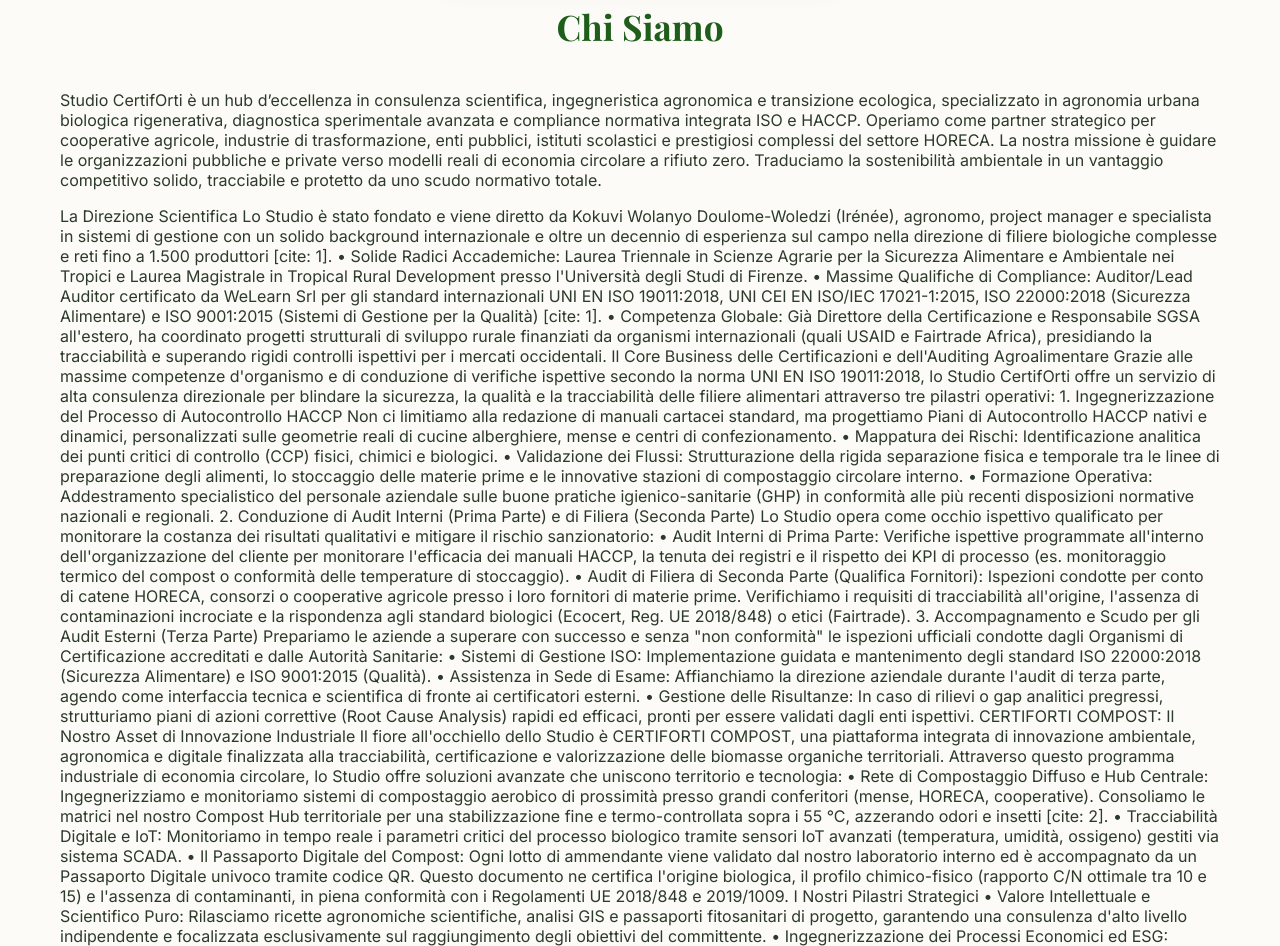
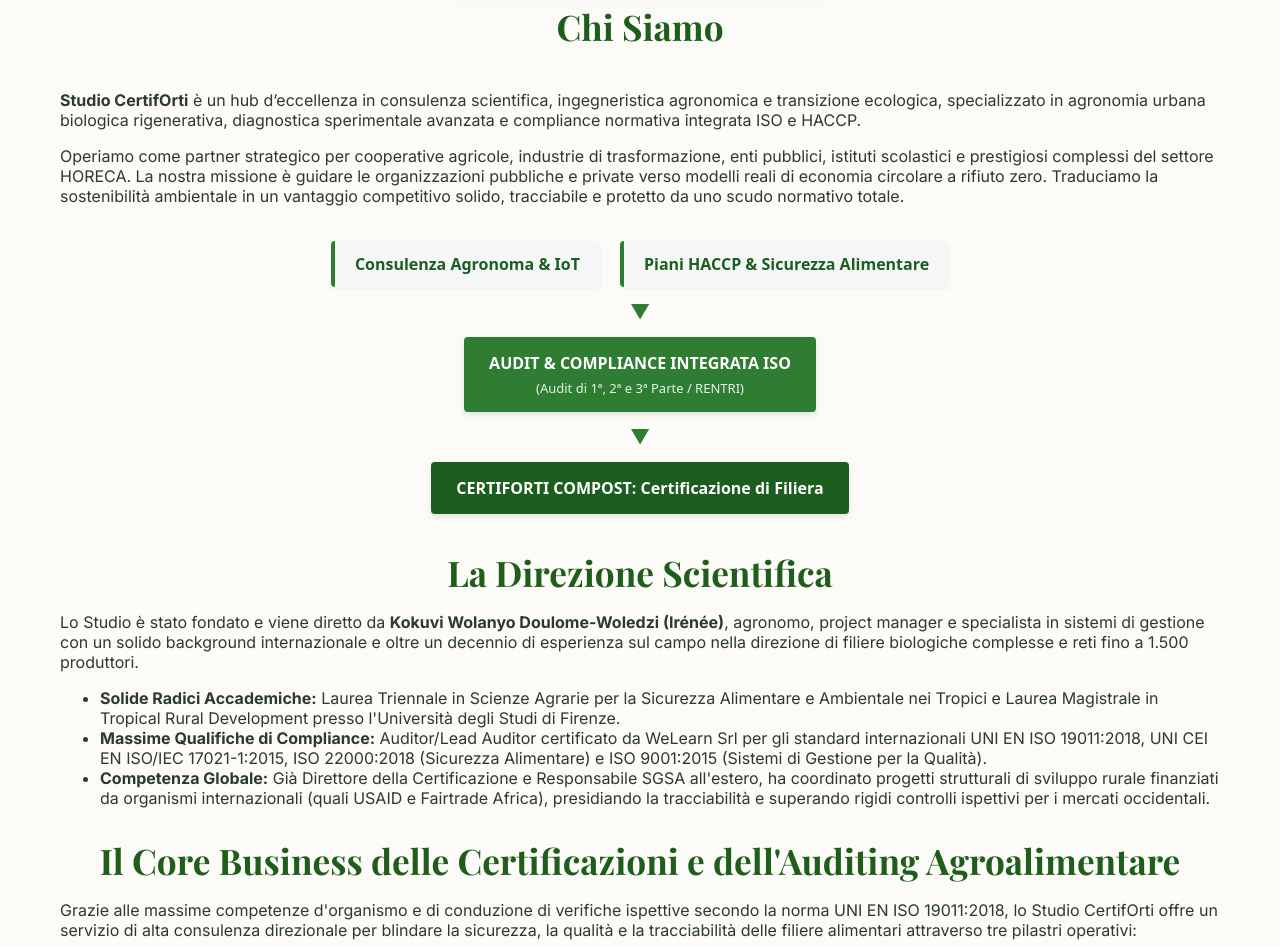
Before and after one commit to Irenee23/studio-certiforti, a plain HTML site: page index.html in a window 1280 px wide. Shown: the part 1193-2139 px from the top of the page. Drawn offline with nearby package versions, Linux system fonts and the light colour scheme.

Commit message:
Revise 'Chi Siamo' section with updated content
Updated the content and structure of the 'Chi Siamo' section, enhancing descriptions of services and expertise.

```diff
--- a/index.html
+++ b/index.html
@@ -635,46 +635,158 @@
    <section id="chi-siamo" style="scroll-margin-top: 160px;">
         <h2>Chi Siamo</h2>
         <p class="section-desc">
-            <p>Studio CertifOrti è un hub d’eccellenza in consulenza scientifica, ingegneristica agronomica e transizione ecologica, specializzato in agronomia urbana biologica rigenerativa, diagnostica sperimentale avanzata e compliance normativa integrata ISO e HACCP.
-Operiamo come partner strategico per cooperative agricole, industrie di trasformazione, enti pubblici, istituti scolastici e prestigiosi complessi del settore HORECA. La nostra missione è guidare le organizzazioni pubbliche e private verso modelli reali di economia circolare a rifiuto zero. Traduciamo la sostenibilità ambientale in un vantaggio competitivo solido, tracciabile e protetto da uno scudo normativo totale.</p>
+            <!-- INTRODUZIONE -->
+<p>
+    <strong>Studio CertifOrti</strong> è un hub d’eccellenza in consulenza scientifica, ingegneristica agronomica e transizione ecologica, specializzato in agronomia urbana biologica rigenerativa, diagnostica sperimentale avanzata e compliance normativa integrata ISO e HACCP.
+</p>
 
-La Direzione Scientifica
-Lo Studio è stato fondato e viene diretto da Kokuvi Wolanyo Doulome-Woledzi (Irénée), agronomo, project manager e specialista in sistemi di gestione con un solido background internazionale e oltre un decennio di esperienza sul campo nella direzione di filiere biologiche complesse e reti fino a 1.500 produttori [cite: 1].
-•	Solide Radici Accademiche: Laurea Triennale in Scienze Agrarie per la Sicurezza Alimentare e Ambientale nei Tropici e Laurea Magistrale in Tropical Rural Development presso l'Università degli Studi di Firenze.
-•	Massime Qualifiche di Compliance: Auditor/Lead Auditor certificato da WeLearn Srl per gli standard internazionali UNI EN ISO 19011:2018, UNI CEI EN ISO/IEC 17021-1:2015, ISO 22000:2018 (Sicurezza Alimentare) e ISO 9001:2015 (Sistemi di Gestione per la Qualità) [cite: 1].
-•	Competenza Globale: Già Direttore della Certificazione e Responsabile SGSA all'estero, ha coordinato progetti strutturali di sviluppo rurale finanziati da organismi internazionali (quali USAID e Fairtrade Africa), presidiando la tracciabilità e superando rigidi controlli ispettivi per i mercati occidentali.
+<p>
+    Operiamo come partner strategico per cooperative agricole, industrie di trasformazione, enti pubblici, istituti scolastici e prestigiosi complessi del settore HORECA. La nostra missione è guidare le organizzazioni pubbliche e private verso modelli reali di economia circolare a rifiuto zero. Traduciamo la sostenibilità ambientale in un vantaggio competitivo solido, tracciabile e protetto da uno scudo normativo totale.
+</p>
 
-  Il Core Business delle Certificazioni e dell'Auditing Agroalimentare
-Grazie alle massime competenze d'organismo e di conduzione di verifiche ispettive secondo la norma UNI EN ISO 19011:2018, lo Studio CertifOrti offre un servizio di alta consulenza direzionale per blindare la sicurezza, la qualità e la tracciabilità delle filiere alimentari attraverso tre pilastri operativi:
+<!-- DIAGRAMMA DI FLUSSO GRAFICO -->
+<style>
+    .certiforti-diagram {
+        display: flex;
+        flex-direction: column;
+        align-items: center;
+        gap: 15px;
+        margin: 35px 0;
+        font-family: system-ui, -apple-system, sans-serif;
+    }
+    .certiforti-row {
+        display: flex;
+        justify-content: center;
+        gap: 20px;
+        width: 100%;
+        flex-wrap: wrap;
+    }
+    .certiforti-box {
+        background-color: #f4f7f5;
+        border-left: 4px solid #2e7d32;
+        padding: 12px 20px;
+        border-radius: 4px;
+        font-weight: bold;
+        color: #1b5e20;
+        text-align: center;
+        box-shadow: 0 2px 4px rgba(0,0,0,0.05);
+    }
+    .certiforti-box-main {
+        background-color: #2e7d32;
+        color: white;
+        padding: 15px 25px;
+        border-radius: 4px;
+        font-weight: bold;
+        text-align: center;
+        box-shadow: 0 3px 6px rgba(0,0,0,0.1);
+    }
+    .certiforti-box-accent {
+        background-color: #1b5e20;
+        color: white;
+        padding: 15px 25px;
+        border-radius: 4px;
+        font-weight: bold;
+        text-align: center;
+        box-shadow: 0 3px 6px rgba(0,0,0,0.1);
+    }
+    .certiforti-arrow {
+        color: #2e7d32;
+        font-size: 20px;
+        line-height: 1;
+    }
+    .certiforti-subtext {
+        font-size: 13px;
+        color: #e8f5e9;
+        font-weight: normal;
+        margin-top: 5px;
+    }
+</style>
 
-            1. Ingegnerizzazione del Processo di Autocontrollo HACCP
-Non ci limitiamo alla redazione di manuali cartacei standard, ma progettiamo Piani di Autocontrollo HACCP nativi e dinamici, personalizzati sulle geometrie reali di cucine alberghiere, mense e centri di confezionamento.
-•	Mappatura dei Rischi: Identificazione analitica dei punti critici di controllo (CCP) fisici, chimici e biologici.
-•	Validazione dei Flussi: Strutturazione della rigida separazione fisica e temporale tra le linee di preparazione degli alimenti, lo stoccaggio delle materie prime e le innovative stazioni di compostaggio circolare interno.
-•	Formazione Operativa: Addestramento specialistico del personale aziendale sulle buone pratiche igienico-sanitarie (GHP) in conformità alle più recenti disposizioni normative nazionali e regionali.
+<div class="certiforti-diagram">
+    <div class="certiforti-row">
+        <div class="certiforti-box">Consulenza Agronoma & IoT</div>
+        <div class="certiforti-box">Piani HACCP & Sicurezza Alimentare</div>
+    </div>
+    <div class="certiforti-arrow">▼</div>
+    <div class="certiforti-box-main">
+        AUDIT & COMPLIANCE INTEGRATA ISO
+        <div class="certiforti-subtext">(Audit di 1ª, 2ª e 3ª Parte / RENTRI)</div>
+    </div>
+    <div class="certiforti-arrow">▼</div>
+    <div class="certiforti-box-accent">CERTIFORTI COMPOST: Certificazione di Filiera</div>
+</div>
 
-            2. Conduzione di Audit Interni (Prima Parte) e di Filiera (Seconda Parte)
-Lo Studio opera come occhio ispettivo qualificato per monitorare la costanza dei risultati qualitativi e mitigare il rischio sanzionatorio:
-•	Audit Interni di Prima Parte: Verifiche ispettive programmate all'interno dell'organizzazione del cliente per monitorare l'efficacia dei manuali HACCP, la tenuta dei registri e il rispetto dei KPI di processo (es. monitoraggio termico del compost o conformità delle temperature di stoccaggio).
-•	Audit di Filiera di Seconda Parte (Qualifica Fornitori): Ispezioni condotte per conto di catene HORECA, consorzi o cooperative agricole presso i loro fornitori di materie prime. Verifichiamo i requisiti di tracciabilità all'origine, l'assenza di contaminazioni incrociate e la rispondenza agli standard biologici (Ecocert, Reg. UE 2018/848) o etici (Fairtrade).
+<!-- DIREZIONE SCIENTIFICA -->
+<h2>La Direzione Scientifica</h2>
 
-            3. Accompagnamento e Scudo per gli Audit Esterni (Terza Parte)
-Prepariamo le aziende a superare con successo e senza "non conformità" le ispezioni ufficiali condotte dagli Organismi di Certificazione accreditati e dalle Autorità Sanitarie:
-•	Sistemi di Gestione ISO: Implementazione guidata e mantenimento degli standard ISO 22000:2018 (Sicurezza Alimentare) e ISO 9001:2015 (Qualità).
-•	Assistenza in Sede di Esame: Affianchiamo la direzione aziendale durante l'audit di terza parte, agendo come interfaccia tecnica e scientifica di fronte ai certificatori esterni.
-•	Gestione delle Risultanze: In caso di rilievi o gap analitici pregressi, strutturiamo piani di azioni correttive (Root Cause Analysis) rapidi ed efficaci, pronti per essere validati dagli enti ispettivi.
+<p>
+    Lo Studio è stato fondato e viene diretto da <strong>Kokuvi Wolanyo Doulome-Woledzi (Irénée)</strong>, agronomo, project manager e specialista in sistemi di gestione con un solido background internazionale e oltre un decennio di esperienza sul campo nella direzione di filiere biologiche complesse e reti fino a 1.500 produttori.
+</p>
 
-            CERTIFORTI COMPOST: Il Nostro Asset di Innovazione Industriale
-Il fiore all'occhiello dello Studio è CERTIFORTI COMPOST, una piattaforma integrata di innovazione ambientale, agronomica e digitale finalizzata alla tracciabilità, certificazione e valorizzazione delle biomasse organiche territoriali. Attraverso questo programma industriale di economia circolare, lo Studio offre soluzioni avanzate che uniscono territorio e tecnologia:
-•	Rete di Compostaggio Diffuso e Hub Centrale: Ingegnerizziamo e monitoriamo sistemi di compostaggio aerobico di prossimità presso grandi conferitori (mense, HORECA, cooperative). Consoliamo le matrici nel nostro Compost Hub territoriale per una stabilizzazione fine e termo-controllata sopra i 55 °C, azzerando odori e insetti [cite: 2].
-•	Tracciabilità Digitale e IoT: Monitoriamo in tempo reale i parametri critici del processo biologico tramite sensori IoT avanzati (temperatura, umidità, ossigeno) gestiti via sistema SCADA.
-•	Il Passaporto Digitale del Compost: Ogni lotto di ammendante viene validato dal nostro laboratorio interno ed è accompagnato da un Passaporto Digitale univoco tramite codice QR. Questo documento ne certifica l'origine biologica, il profilo chimico-fisico (rapporto C/N ottimale tra 10 e 15) e l'assenza di contaminanti, in piena conformità con i Regolamenti UE 2018/848 e 2019/1009.
-I Nostri Pilastri Strategici
-•	Valore Intellettuale e Scientifico Puro: Rilasciamo ricette agronomiche scientifiche, analisi GIS e passaporti fitosanitari di progetto, garantendo una consulenza d'alto livello indipendente e focalizzata esclusivamente sul raggiungimento degli obiettivi del committente.
-•	Ingegnerizzazione dei Processi Economici ed ESG: Sviluppiamo sistemi che trasformano la frazione organica da costo gestionale a risorsa strategica. Aiutiamo i nostri partner a ridurre drasticamente i costi logistici di movimentazione, a generare crediti di ritenzione biologica da Carbon Farming e ad ottenere significativi sgravi fiscali sulla tassa comunale dei rifiuti (TARI) [cite: 2].
-•	Rigore e Sicurezza Operativa (Scudo Normativo): Ogni layout e piano di gestione viene strutturato per mappare preventivamente i rischi ambientali e alimentari [cite: 2]. Garantiamo la piena interoperabilità con il Registro Elettronico Nazionale per la Tracciabilità dei Rifiuti (RENTRI), allineando i processi aziendali agli obiettivi europei del Green Deal e della Soil Strategy 2030.
+<ul>
+    <li><strong>Solide Radici Accademiche:</strong> Laurea Triennale in Scienze Agrarie per la Sicurezza Alimentare e Ambientale nei Tropici e Laurea Magistrale in Tropical Rural Development presso l'Università degli Studi di Firenze.</li>
+    <li><strong>Massime Qualifiche di Compliance:</strong> Auditor/Lead Auditor certificato da WeLearn Srl per gli standard internazionali UNI EN ISO 19011:2018, UNI CEI EN ISO/IEC 17021-1:2015, ISO 22000:2018 (Sicurezza Alimentare) e ISO 9001:2015 (Sistemi di Gestione per la Qualità).</li>
+    <li><strong>Competenza Globale:</strong> Già Direttore della Certificazione e Responsabile SGSA all'estero, ha coordinato progetti strutturali di sviluppo rurale finanziati da organismi internazionali (quali USAID e Fairtrade Africa), presidiando la tracciabilità e superando rigidi controlli ispettivi per i mercati occidentali.</li>
+</ul>
 
-        </p>
+<!-- CORE BUSINESS -->
+<h2>Il Core Business delle Certificazioni e dell'Auditing Agroalimentare</h2>
+
+<p>
+    Grazie alle massime competenze d'organismo e di conduzione di verifiche ispettive secondo la norma UNI EN ISO 19011:2018, lo Studio CertifOrti offre un servizio di alta consulenza direzionale per blindare la sicurezza, la qualità e la tracciabilità delle filiere alimentari attraverso tre pilastri operativi:
+</p>
+
+<ol>
+    <li>
+        <h3>Ingegnerizzazione del Processo di Autocontrollo HACCP</h3>
+        <p>Non ci limitiamo alla redazione di manuali cartacei standard, ma progettiamo Piani di Autocontrollo HACCP nativi e dinamici, personalizzati sulle geometrie reali di cucine alberghiere, mense e centri di confezionamento.</p>
+        <ul>
+            <li><strong>Mappatura dei Rischi:</strong> Identificazione analitica dei punti critici di controllo (CCP) fisici, chimici e biologici.</li>
+            <li><strong>Validazione dei Flussi:</strong> Strutturazione della rigida separazione fisica e temporale tra le linee di preparazione degli alimenti, lo stoccaggio delle materie prime e le innovative stazioni di compostaggio circolare interno.</li>
+            <li><strong>Formazione Operativa:</strong> Addestramento specialistico del personale aziendale sulle buone pratiche igienico-sanitarie (GHP) in conformità alle più recenti disposizioni normative nazionali e regionali.</li>
+        </ul>
+    </li>
+
+    <li>
+        <h3>Conduzione di Audit Interni (Prima Parte) e di Filiera (Seconda Parte)</h3>
+        <p>Lo Studio opera come occhio ispettivo qualificato per monitorare la costanza dei risultati qualitativi e mitigare il rischio sanzionatorio:</p>
+        <ul>
+            <li><strong>Audit Interni di Prima Parte:</strong> Verifiche ispettive programmate all'interno dell'organizzazione del cliente per monitorare l'efficacia dei manuali HACCP, la tenuta dei registri e il rispetto dei KPI di processo (es. monitoraggio termico del compost o conformità delle temperature di stoccaggio).</li>
+            <li><strong>Audit di Filiera di Seconda Parte (Qualifica Fornitori):</strong> Ispezioni condotte per conto di catene HORECA, consorzi o cooperative agricole presso i loro fornitori di materie prime. Verifichiamo i requisiti di tracciabilità all'origine, l'assenza di contaminazioni incrociate e la rispondenza agli standard biologici (Ecocert, Reg. UE 2018/848) o etici (Fairtrade).</li>
+        </ul>
+    </li>
+
+    <li>
+        <h3>Accompagnamento e Scudo per gli Audit Esterni (Terza Parte)</h3>
+        <p>Prepariamo le aziende a superare con successo e senza "non conformità" le ispezioni ufficiali condotte dagli Organismi di Certificazione accreditati e dalle Autorità Sanitarie:</p>
+        <ul>
+            <li><strong>Sistemi di Gestione ISO:</strong> Implementazione guidata e mantenimento degli standard ISO 22000:2018 (Sicurezza Alimentare) e ISO 9001:2015 (Qualità).</li>
+            <li><strong>Assistenza in Sede di Esame:</strong> Affianchiamo la direzione aziendale durante l'audit di terza parte, agendo come interfaccia tecnica e scientifica di fronte ai certificatori esterni.</li>
+            <li><strong>Gestione delle Risultanze:</strong> In caso di rilievi o gap analitici pregressi, strutturiamo piani di azioni correttive (Root Cause Analysis) rapidi ed efficaci, pronti per essere validati dagli enti ispettivi.</li>
+        </ul>
+    </li>
+</ol>
+
+<!-- CERTIFORTI COMPOST -->
+<h2>CERTIFORTI COMPOST: Il Nostro Asset di Innovazione Industriale</h2>
+
+<p>
+    Il fiore all'occhiello dello Studio è <strong>CERTIFORTI COMPOST</strong>, una piattaforma integrata di innovazione ambientale, agronomica e digitale finalizzata alla tracciabilità, certificazione e valorizzazione delle biomasse organiche territoriali. Attraverso questo programma industriale di economia circolare, lo Studio offre soluzioni avanzate che uniscono territorio e tecnologia:
+</p>
+
+<ul>
+    <li><strong>Rete di Compostaggio Diffuso e Hub Centrale:</strong> Ingegnerizziamo e monitoriamo sistemi di compostaggio aerobico di prossimità presso grandi conferitori (mense, HORECA, cooperative). Consoliamo le matrici nel nostro Compost Hub territoriale per una stabilizzazione fine e termo-controllata sopra i 55 °C, azzerando odori e insetti.</li>
+    <li><strong>Tracciabilità Digitale e IoT:</strong> Monitoriamo in tempo reale i parametri critici del processo biologico tramite sensori IoT avanzati (temperatura, umidità, ossigeno) gestiti via sistema SCADA.</li>
+    <li><strong>Il Passaporto Digitale del Compost:</strong> Ogni lotto di ammendante viene validato dal nostro laboratorio interno ed è accompagnato da un Passaporto Digitale univoco tramite codice QR. Questo documento ne certifica l'origine biologica, il profilo chimico-fisico (rapporto C/N ottimale tra 10 e 15) e l'assenza di contaminanti, in piena conformità con i Regolamenti UE 2018/848 e 2019/1009.</li>
+</ul>
+
+<!-- PILASTRI STRATEGICI -->
+<h2>I Nostri Pilastri Strategici</h2>
+
+<ul>
+    <li><strong>Valore Intellettuale e Scientifico Puro:</strong> Rilasciamo ricette agronomiche scientifiche, analisi GIS e passaporti fitosanitari di progetto, garantendo una consulenza d'alto livello indipendente e focalizzata esclusivamente sul raggiungimento degli obiettivi del committente.</li>
+    <li><strong>Ingegnerizzazione dei Processi Economici ed ESG:</strong> Sviluppiamo sistemi che trasformano la frazione organica da costo gestionale a risorsa strategica. Aiutiamo i nostri partner a ridurre drasticamente i costi logistici di movimentazione, a generare crediti di ritenzione biologica da Carbon Farming e ad ottenere significativi sgravi fiscali sulla tassa comunale dei rifiuti (TARI).</li>
+
         <div class="services-grid">
             <div class="service-box">
                 <h3>Visione</h3>
```
